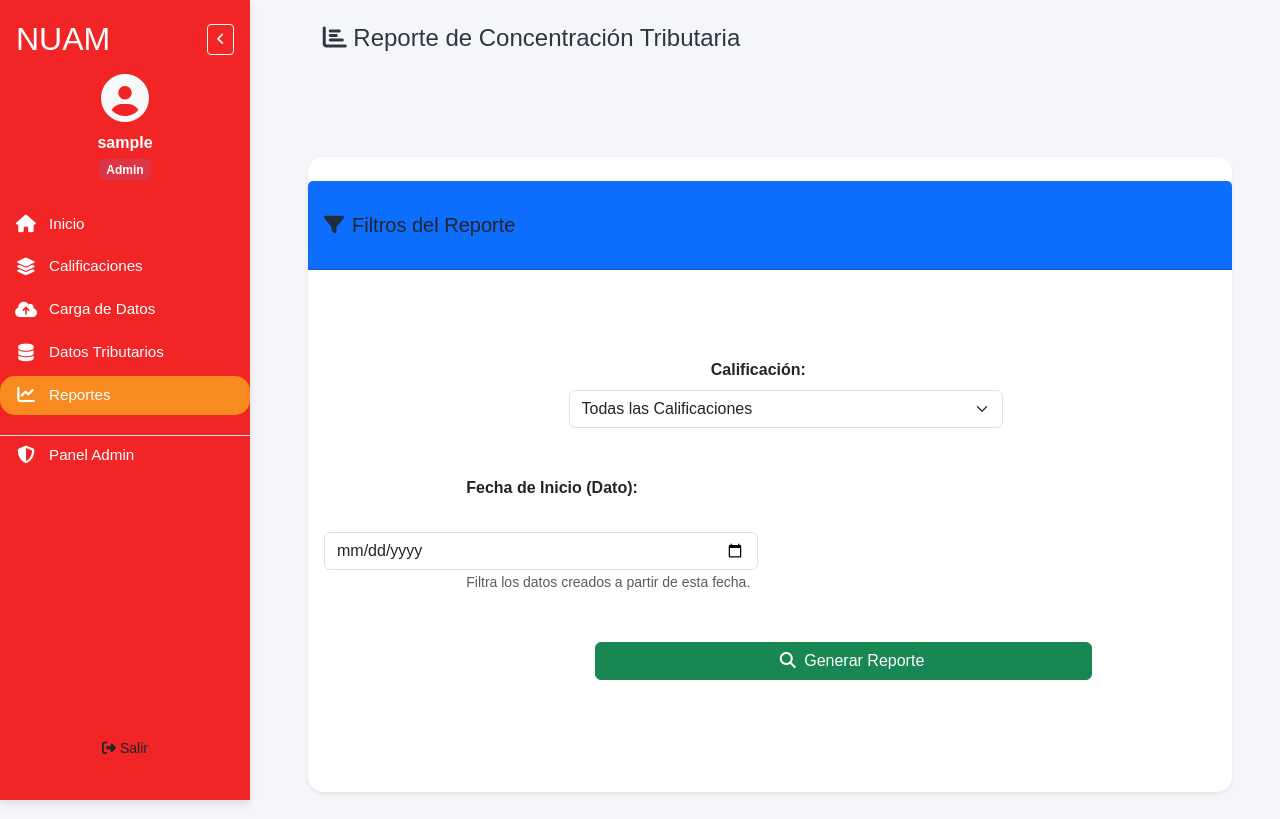
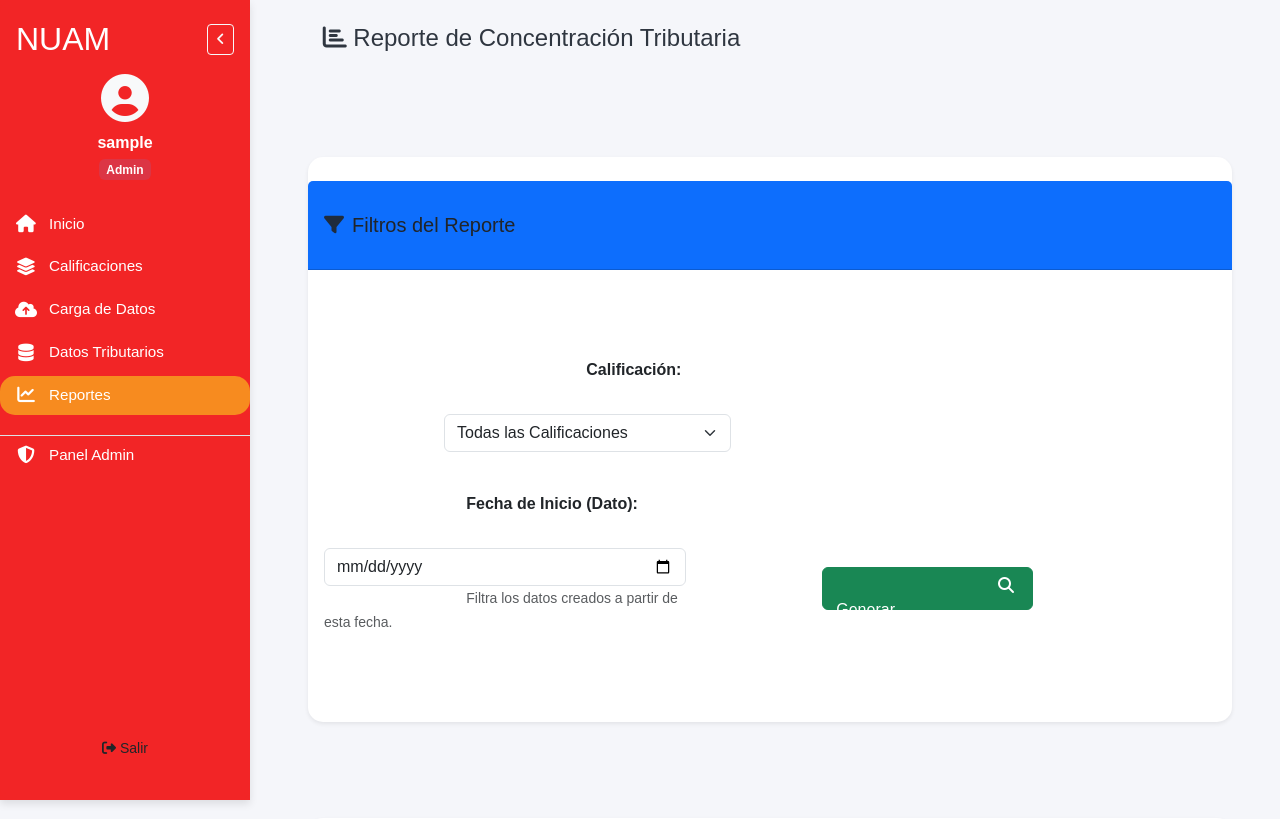
Before and after one commit to sbstn-00/NuamSoft, a Django app: page /reportes/ in a window 1280 px wide. Shown: the top 819 px of the page. Run offline with Django 5.2, Linux system fonts and the light colour scheme; the visitor is signed in with stand-in values (Sample User, id 1); data that the repository does not hold is empty.

Commit message:
reportes

```diff
--- a/ItemApp/templates/reportes.html
+++ b/ItemApp/templates/reportes.html
@@ -29,11 +29,11 @@
                 <div class="card-body">
                     <form method="GET" id="formReporte">
 
-                        {# NUEVO DISEÑO: Contenedor Vertical de Filtros #}
-                        <div class="row g-4">
+                        {# DISEÑO CORREGIDO: USAMOS D-FLEX Y ALINEAMOS LOS ELEMENTOS EN UNA SOLA LÍNEA #}
+                        <div class="row g-3 align-items-end">
 
                             {# CALIFICACIÓN #}
-                            <div class="col-md-6">
+                            <div class="col-md-4">
                                 <label for="id_clasificacion" class="form-label fw-semibold">Calificación:</label>
                                 <select name="clasificacion" id="id_clasificacion" class="form-select">
                                     <option value="">Todas las Calificaciones</option>
@@ -46,22 +46,23 @@
                             </div>
 
                             {# FECHA DE INICIO #}
-                            <div class="col-md-6">
+                            <div class="col-md-5">
                                 <label for="id_fecha_inicio" class="form-label fw-semibold">Fecha de Inicio (Dato):</label>
                                 <input type="date" name="fecha_inicio" id="id_fecha_inicio" class="form-control" value="{{ fecha_inicio_seleccionada|default:"" }}">
                                 <small class="text-muted">Filtra los datos creados a partir de esta fecha.</small>
                             </div>
 
-                            {# BOTÓN GENERAR #}
-                            <div class="col-12 text-end">
-                                <button type="submit" class="btn btn-success px-4">
-                                    <i class="fas fa-search me-1"></i> Generar Reporte
+                            {# BOTÓN GENERAR: ALINEADO HORIZONTALMENTE CON LOS CAMPOS #}
+                            <div class="col-md-3">
+                                <button type="submit" class="btn btn-success w-100" style="height: 43px;">
+                                    <i class="fas fa-search me-1"></i> Generar
                                 </button>
                             </div>
                         </div>
                     </form>
                 </div>
             </div>
+            {# RESTO DEL CÓDIGO (GRÁFICO/TABLA) - SIN CAMBIOS #}
         </div>
 
         <div class="col-lg-12">
```
